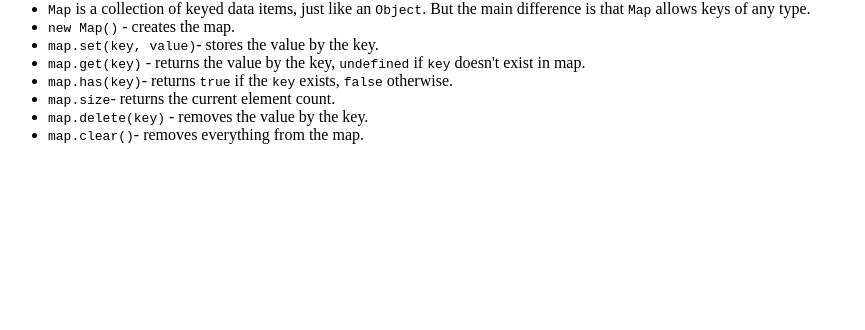
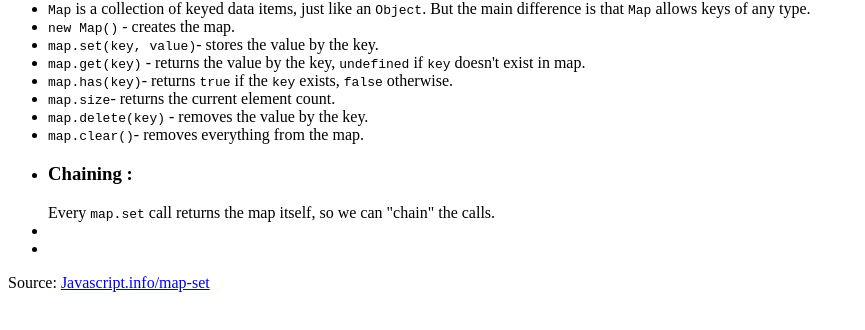
Before and after one commit to yugmani/map-js-info, a website: page index.html in a window 1280 px wide. Shown: the part 66-396 px from the top of the page, without its empty margins (0-865 px from the left). Drawn offline with Linux system fonts and the light colour scheme.

Commit message:
chaining with Map methods

```diff
--- a/index.html
+++ b/index.html
@@ -35,5 +35,15 @@
       <code class="highlight">map.clear()</code>- removes everything from the
       map.
     </li>
+    <li>
+      <h3>Chaining :</h3>Every <code class="highlight">map.set</code> call returns the
+      map itself, so we can "chain" the calls.</span>
+    </li>
+    <li></li>
+    <li></li>
   </ul>
+  <p>
+    Source:
+    <a href="https://javascript.info/map-set">Javascript.info/map-set</a>
+  </p>
 </div>
```
Also changed, not shown: index.js (+10 -0 lines).
